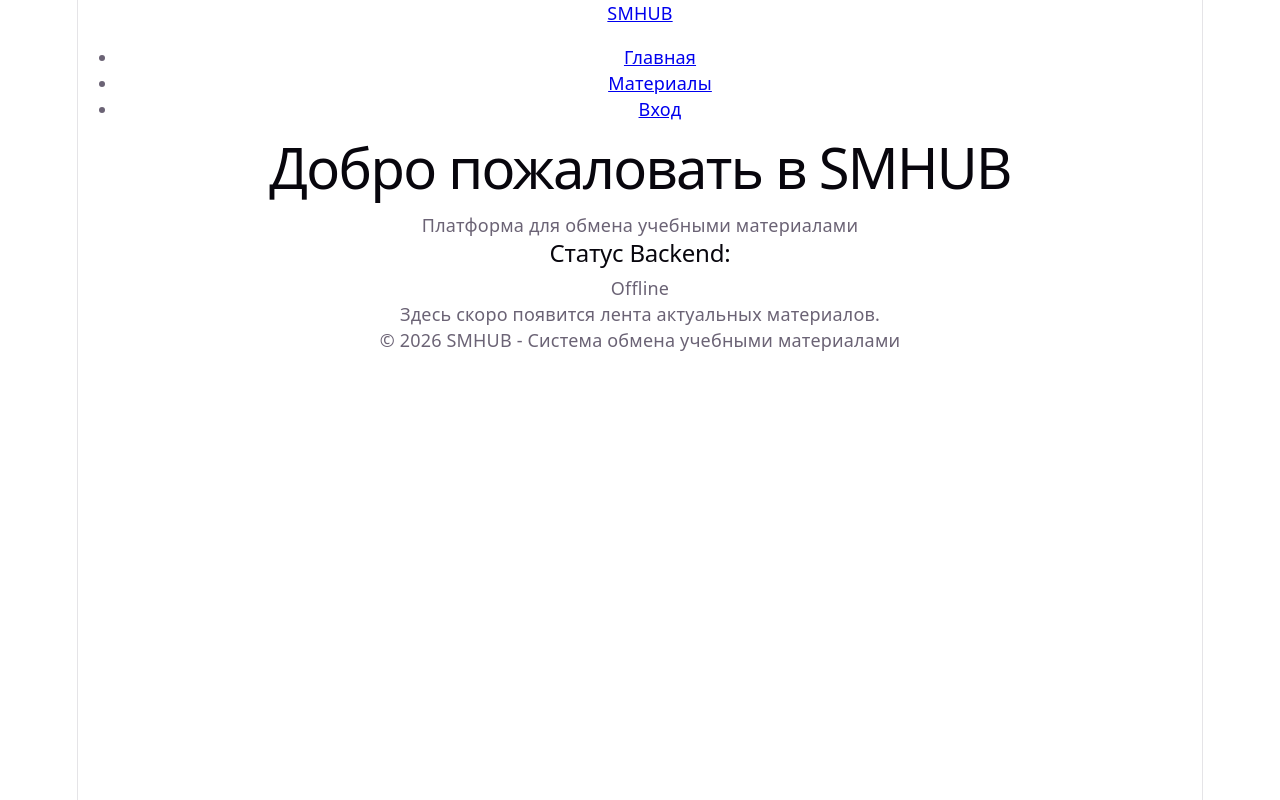
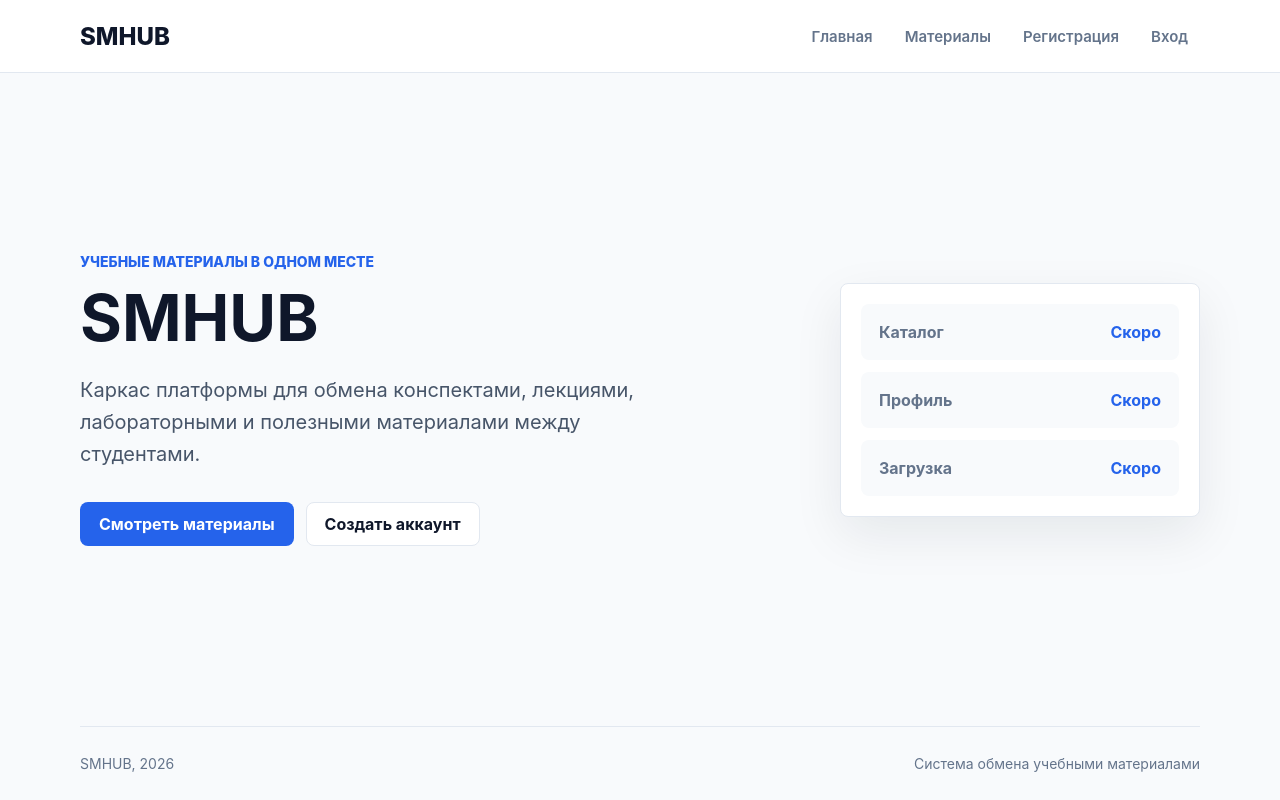
Before and after one commit to antondanv/SMHUB, a React app in the folder frontend/: page / in a window 1280 px wide. Built offline with nearby package versions, Linux system fonts and the light colour scheme; no server answers; the HTML template or start-up script is replaced by a standard one.

Commit message:
Add frontend site scaffold

```diff
--- a/frontend/src/App.jsx
+++ b/frontend/src/App.jsx
@@ -1,7 +1,14 @@
-import React from 'react';
 import { BrowserRouter as Router, Routes, Route } from 'react-router-dom';
 import MainLayout from './layouts/MainLayout';
 import HomePage from './pages/HomePage';
+
+const StubPage = ({ title, description }) => (
+  <section className="stub-page">
+    <p className="eyebrow">Раздел в разработке</p>
+    <h1>{title}</h1>
+    <p>{description}</p>
+  </section>
+);
 
 function App() {
   return (
@@ -9,8 +16,33 @@ function App() {
       <Routes>
         <Route path="/" element={<MainLayout />}>
           <Route index element={<HomePage />} />
-          <Route path="materials" element={<div>Страница материалов (в разработке)</div>} />
-          <Route path="login" element={<div>Страница входа (в разработке)</div>} />
+          <Route
+            path="materials"
+            element={
+              <StubPage
+                title="Материалы"
+                description="Здесь появится каталог учебных материалов с фильтрами и поиском."
+              />
+            }
+          />
+          <Route
+            path="login"
+            element={
+              <StubPage
+                title="Вход"
+                description="Здесь будет форма входа для студентов и модераторов."
+              />
+            }
+          />
+          <Route
+            path="register"
+            element={
+              <StubPage
+                title="Регистрация"
+                description="Здесь будет форма создания аккаунта пользователя."
+              />
+            }
+          />
         </Route>
       </Routes>
     </Router>
--- a/frontend/src/index.css
+++ b/frontend/src/index.css
@@ -1,111 +1,269 @@
 :root {
-  --text: #6b6375;
-  --text-h: #08060d;
-  --bg: #fff;
-  --border: #e5e4e7;
-  --code-bg: #f4f3ec;
-  --accent: #aa3bff;
-  --accent-bg: rgba(170, 59, 255, 0.1);
-  --accent-border: rgba(170, 59, 255, 0.5);
-  --social-bg: rgba(244, 243, 236, 0.5);
-  --shadow:
-    rgba(0, 0, 0, 0.1) 0 10px 15px -3px, rgba(0, 0, 0, 0.05) 0 4px 6px -2px;
+  --bg: #f8fafc;
+  --surface: #ffffff;
+  --text: #475569;
+  --text-strong: #0f172a;
+  --muted: #64748b;
+  --border: #e2e8f0;
+  --accent: #2563eb;
+  --accent-soft: #dbeafe;
+  --shadow: 0 18px 50px rgba(15, 23, 42, 0.08);
 
-  --sans: system-ui, 'Segoe UI', Roboto, sans-serif;
-  --heading: system-ui, 'Segoe UI', Roboto, sans-serif;
-  --mono: ui-monospace, Consolas, monospace;
-
-  font: 18px/145% var(--sans);
-  letter-spacing: 0.18px;
-  color-scheme: light dark;
+  font-family:
+    Inter, ui-sans-serif, system-ui, -apple-system, BlinkMacSystemFont, 'Segoe UI',
+    sans-serif;
   color: var(--text);
   background: var(--bg);
   font-synthesis: none;
   text-rendering: optimizeLegibility;
   -webkit-font-smoothing: antialiased;
   -moz-osx-font-smoothing: grayscale;
-
-  @media (max-width: 1024px) {
-    font-size: 16px;
-  }
 }
 
-@media (prefers-color-scheme: dark) {
-  :root {
-    --text: #9ca3af;
-    --text-h: #f3f4f6;
-    --bg: #16171d;
-    --border: #2e303a;
-    --code-bg: #1f2028;
-    --accent: #c084fc;
-    --accent-bg: rgba(192, 132, 252, 0.15);
-    --accent-border: rgba(192, 132, 252, 0.5);
-    --social-bg: rgba(47, 48, 58, 0.5);
-    --shadow:
-      rgba(0, 0, 0, 0.4) 0 10px 15px -3px, rgba(0, 0, 0, 0.25) 0 4px 6px -2px;
-  }
-
-  #social .button-icon {
-    filter: invert(1) brightness(2);
-  }
+* {
+  box-sizing: border-box;
 }
 
 body {
   margin: 0;
+  min-width: 320px;
+}
+
+a {
+  color: inherit;
+  text-decoration: none;
+}
+
+button,
+input {
+  font: inherit;
 }
 
 #root {
-  width: 1126px;
-  max-width: 100%;
-  margin: 0 auto;
-  text-align: center;
-  border-inline: 1px solid var(--border);
-  min-height: 100svh;
+  min-height: 100vh;
+}
+
+.app-shell {
+  min-height: 100vh;
   display: flex;
   flex-direction: column;
-  box-sizing: border-box;
 }
 
-h1,
-h2 {
-  font-family: var(--heading);
-  font-weight: 500;
-  color: var(--text-h);
+.site-header {
+  position: sticky;
+  top: 0;
+  z-index: 10;
+  border-bottom: 1px solid var(--border);
+  background: rgba(255, 255, 255, 0.92);
+  backdrop-filter: blur(16px);
+}
+
+.site-header__inner {
+  width: min(1120px, calc(100% - 32px));
+  min-height: 72px;
+  margin: 0 auto;
+  display: flex;
+  align-items: center;
+  justify-content: space-between;
+  gap: 24px;
+}
+
+.brand {
+  font-size: 24px;
+  font-weight: 800;
+  color: var(--text-strong);
+}
+
+.site-nav ul {
+  display: flex;
+  align-items: center;
+  gap: 8px;
+  padding: 0;
+  margin: 0;
+  list-style: none;
+}
+
+.site-nav a {
+  display: inline-flex;
+  align-items: center;
+  min-height: 40px;
+  padding: 0 12px;
+  border-radius: 8px;
+  color: var(--muted);
+  font-size: 15px;
+  font-weight: 600;
+}
+
+.site-nav a:hover {
+  color: var(--text-strong);
+  background: #f1f5f9;
+}
+
+.site-main {
+  width: min(1120px, calc(100% - 32px));
+  margin: 0 auto;
+  flex: 1;
+  display: flex;
+  flex-direction: column;
+}
+
+.site-footer {
+  width: min(1120px, calc(100% - 32px));
+  margin: 0 auto;
+  padding: 28px 0;
+  display: flex;
+  justify-content: space-between;
+  gap: 16px;
+  border-top: 1px solid var(--border);
+  color: var(--muted);
+  font-size: 14px;
+}
+
+.site-footer p {
+  margin: 0;
+}
+
+.home-page {
+  flex: 1;
+  display: grid;
+  grid-template-columns: minmax(0, 1fr) 360px;
+  align-items: center;
+  gap: 48px;
+  padding: 88px 0;
+}
+
+.home-page__content {
+  max-width: 700px;
+}
+
+.eyebrow {
+  margin: 0 0 16px;
+  color: var(--accent);
+  font-size: 14px;
+  font-weight: 800;
+  letter-spacing: 0;
+  text-transform: uppercase;
 }
 
 h1 {
-  font-size: 56px;
-  letter-spacing: -1.68px;
-  margin: 32px 0;
-  @media (max-width: 1024px) {
-    font-size: 36px;
-    margin: 20px 0;
+  margin: 0;
+  color: var(--text-strong);
+  font-size: 64px;
+  line-height: 1;
+  letter-spacing: 0;
+}
+
+.lead {
+  max-width: 620px;
+  margin: 24px 0 0;
+  font-size: 20px;
+  line-height: 1.6;
+}
+
+.home-actions {
+  display: flex;
+  flex-wrap: wrap;
+  gap: 12px;
+  margin-top: 32px;
+}
+
+.button {
+  display: inline-flex;
+  align-items: center;
+  justify-content: center;
+  min-height: 44px;
+  padding: 0 18px;
+  border: 1px solid transparent;
+  border-radius: 8px;
+  font-weight: 700;
+}
+
+.button--primary {
+  color: #ffffff;
+  background: var(--accent);
+}
+
+.button--secondary {
+  color: var(--text-strong);
+  border-color: var(--border);
+  background: var(--surface);
+}
+
+.home-panel {
+  display: grid;
+  gap: 12px;
+  padding: 20px;
+  border: 1px solid var(--border);
+  border-radius: 8px;
+  background: var(--surface);
+  box-shadow: var(--shadow);
+}
+
+.home-panel div {
+  display: flex;
+  align-items: center;
+  justify-content: space-between;
+  gap: 20px;
+  padding: 18px;
+  border-radius: 8px;
+  background: #f8fafc;
+}
+
+.home-panel span {
+  color: var(--muted);
+  font-weight: 700;
+}
+
+.home-panel strong {
+  color: var(--accent);
+}
+
+.stub-page {
+  max-width: 760px;
+  padding: 88px 0;
+}
+
+.stub-page h1 {
+  font-size: 48px;
+}
+
+.stub-page p:last-child {
+  margin-top: 18px;
+  font-size: 18px;
+  line-height: 1.6;
+}
+
+@media (max-width: 760px) {
+  .site-header__inner {
+    min-height: auto;
+    padding: 16px 0;
+    align-items: flex-start;
+    flex-direction: column;
+  }
+
+  .site-nav ul {
+    flex-wrap: wrap;
+  }
+
+  .site-nav a {
+    padding: 0 10px;
+    font-size: 14px;
+  }
+
+  .home-page {
+    grid-template-columns: 1fr;
+    padding: 56px 0;
+  }
+
+  h1 {
+    font-size: 44px;
+  }
+
+  .lead {
+    font-size: 18px;
+  }
+
+  .site-footer {
+    flex-direction: column;
   }
 }
-h2 {
-  font-size: 24px;
-  line-height: 118%;
-  letter-spacing: -0.24px;
-  margin: 0 0 8px;
-  @media (max-width: 1024px) {
-    font-size: 20px;
-  }
-}
-p {
-  margin: 0;
-}
-
-code,
-.counter {
-  font-family: var(--mono);
-  display: inline-flex;
-  border-radius: 4px;
-  color: var(--text-h);
-}
-
-code {
-  font-size: 15px;
-  line-height: 135%;
-  padding: 4px 8px;
-  background: var(--code-bg);
-}
--- a/frontend/src/layouts/MainLayout.jsx
+++ b/frontend/src/layouts/MainLayout.jsx
@@ -1,28 +1,40 @@
-import React from 'react';
 import { Outlet, Link } from 'react-router-dom';
 
 const MainLayout = () => {
   return (
-    <div className="min-h-screen flex flex-col">
-      <header className="bg-blue-600 text-white p-4">
-        <div className="container mx-auto flex justify-between items-center">
-          <Link to="/" className="text-2xl font-bold">SMHUB</Link>
-          <nav>
-            <ul className="flex space-x-4">
-              <li><Link to="/" className="hover:underline">Главная</Link></li>
-              <li><Link to="/materials" className="hover:underline">Материалы</Link></li>
-              <li><Link to="/login" className="hover:underline">Вход</Link></li>
+    <div className="app-shell">
+      <header className="site-header">
+        <div className="site-header__inner">
+          <Link to="/" className="brand">
+            SMHUB
+          </Link>
+
+          <nav className="site-nav" aria-label="Основная навигация">
+            <ul>
+              <li>
+                <Link to="/">Главная</Link>
+              </li>
+              <li>
+                <Link to="/materials">Материалы</Link>
+              </li>
+              <li>
+                <Link to="/register">Регистрация</Link>
+              </li>
+              <li>
+                <Link to="/login">Вход</Link>
+              </li>
             </ul>
           </nav>
         </div>
       </header>
 
-      <main className="flex-grow container mx-auto p-4">
+      <main className="site-main">
         <Outlet />
       </main>
 
-      <footer className="bg-gray-200 p-4 text-center">
-        <p>&copy; 2026 SMHUB - Система обмена учебными материалами</p>
+      <footer className="site-footer">
+        <p>SMHUB, 2026</p>
+        <p>Система обмена учебными материалами</p>
       </footer>
     </div>
   );
--- a/frontend/src/pages/HomePage.jsx
+++ b/frontend/src/pages/HomePage.jsx
@@ -1,36 +1,41 @@
-import React, { useEffect, useState } from 'react';
-import apiClient from '../api/apiClient';
+import { Link } from 'react-router-dom';
 
 const HomePage = () => {
-  const [healthStatus, setHealthStatus] = useState('checking...');
+  return (
+    <section className="home-page">
+      <div className="home-page__content">
+        <p className="eyebrow">Учебные материалы в одном месте</p>
+        <h1>SMHUB</h1>
+        <p className="lead">
+          Каркас платформы для обмена конспектами, лекциями, лабораторными и
+          полезными материалами между студентами.
+        </p>
 
-  useEffect(() => {
-    apiClient.get('/health')
-      .then(response => {
-        setHealthStatus(response.data.status === 'ok' ? 'Online' : 'Error');
-      })
-      .catch(error => {
-        console.error('Health check failed:', error);
-        setHealthStatus('Offline');
-      });
-  }, []);
-
-  return (
-    <div className="text-center">
-      <h1 className="text-4xl font-bold mb-4">Добро пожаловать в SMHUB</h1>
-      <p className="text-xl mb-8">Платформа для обмена учебными материалами</p>
-
-      <div className="bg-white shadow-md rounded px-8 pt-6 pb-8 mb-4 inline-block">
-        <h2 className="text-2xl font-semibold mb-2">Статус Backend:</h2>
-        <p className={`text-xl font-bold ${healthStatus === 'Online' ? 'text-green-500' : 'text-red-500'}`}>
-          {healthStatus}
-        </p>
+        <div className="home-actions">
+          <Link className="button button--primary" to="/materials">
+            Смотреть материалы
+          </Link>
+          <Link className="button button--secondary" to="/register">
+            Создать аккаунт
+          </Link>
+        </div>
       </div>
 
-      <div className="mt-8">
-        <p className="text-gray-600 italic">Здесь скоро появится лента актуальных материалов.</p>
+      <div className="home-panel" aria-label="Заглушка будущего каталога">
+        <div>
+          <span>Каталог</span>
+          <strong>Скоро</strong>
+        </div>
+        <div>
+          <span>Профиль</span>
+          <strong>Скоро</strong>
+        </div>
+        <div>
+          <span>Загрузка</span>
+          <strong>Скоро</strong>
+        </div>
       </div>
-    </div>
+    </section>
   );
 };
 
```
